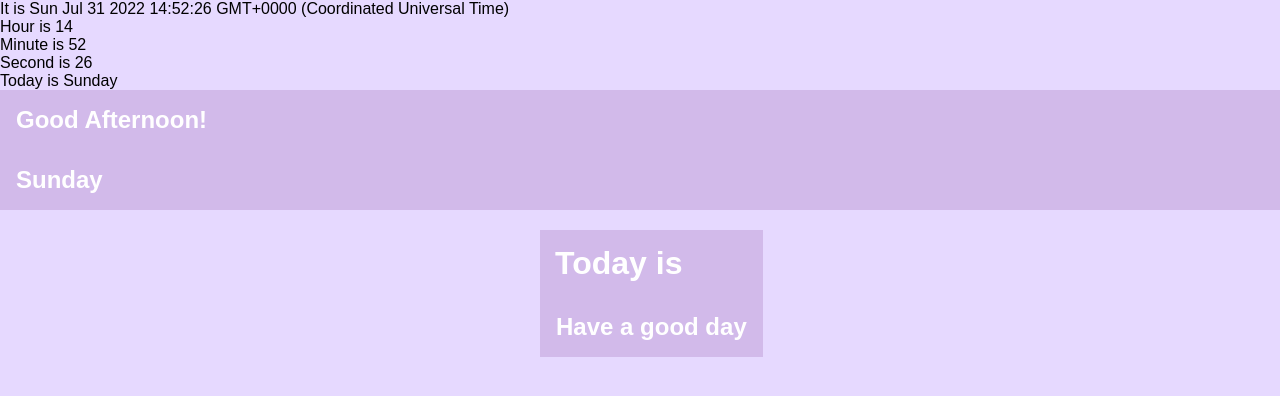
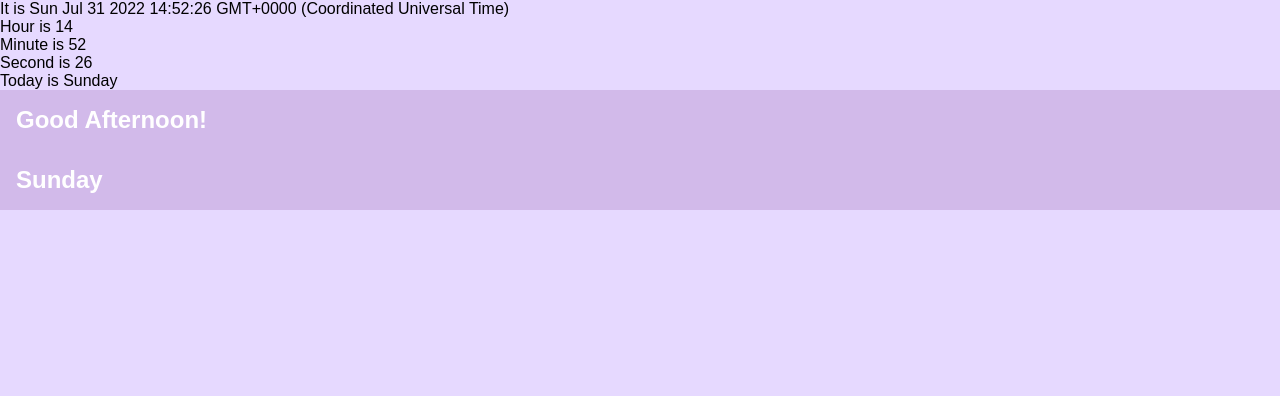
Before and after one commit to Hanna-hemati/simple-webpage-getDate, a plain HTML site: page index.html in a window 1280 px wide. Drawn offline with Linux system fonts and the light colour scheme.

Commit message:
Update index.html

```diff
--- a/index.html
+++ b/index.html
@@ -4,14 +4,10 @@
     <meta charset="UTF-8" />
     <meta http-equiv="X-UA-Compatible" content="IE=edge" />
     <meta name="viewport" content="width=device-width, initial-scale=1.0" />
-    <title>Today</title>
+    <title>day of the week</title>
     <link rel="stylesheet" href="/style.css" />
   </head>
   <body>
-    <div class="center"> <h1>Today is <span id="today"></span></h1>
-    <h2>Have a good day</h2>
-
-    </div>
     <script src="/app.js"></script>
   </body>
 </html>
```
